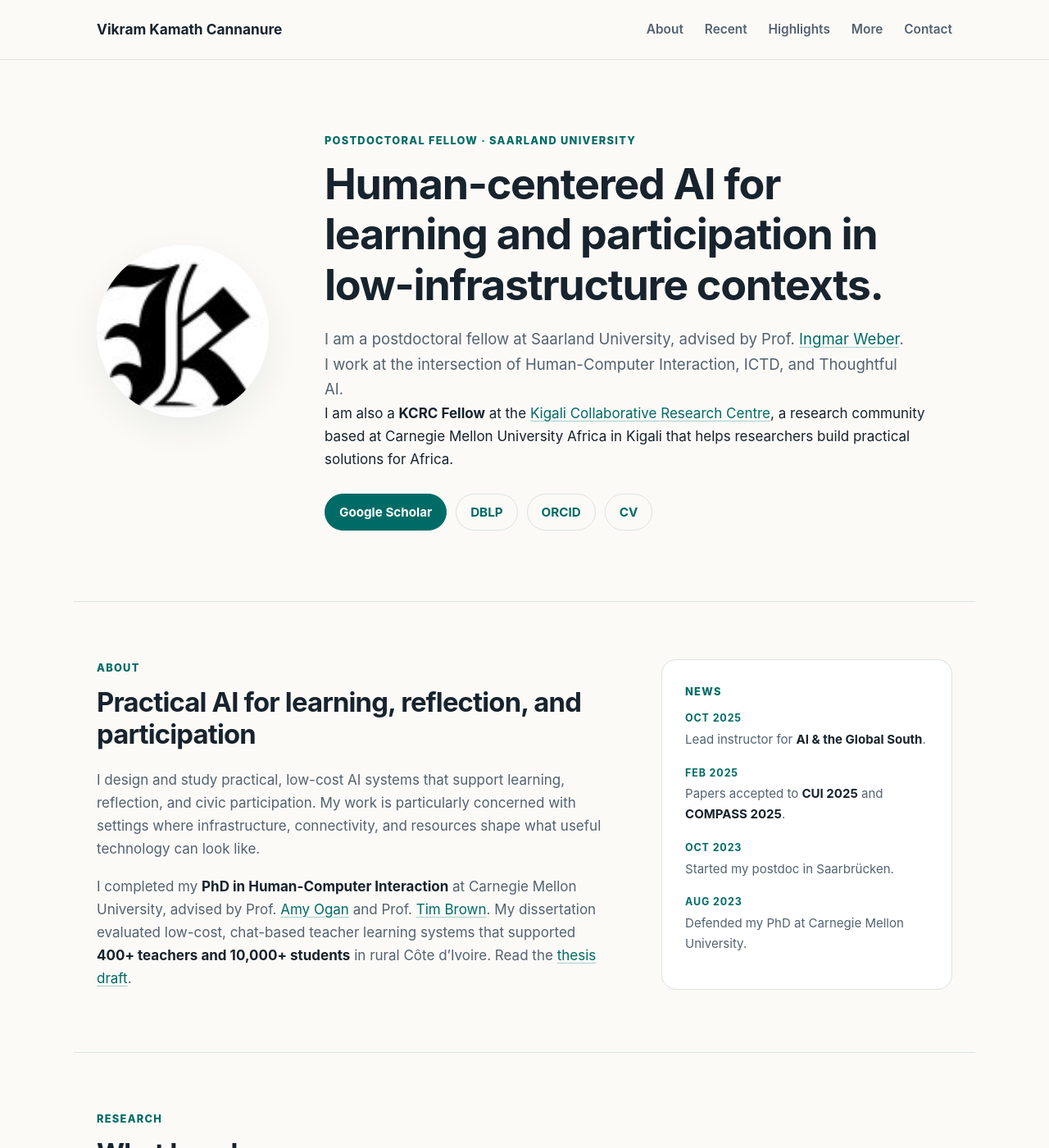
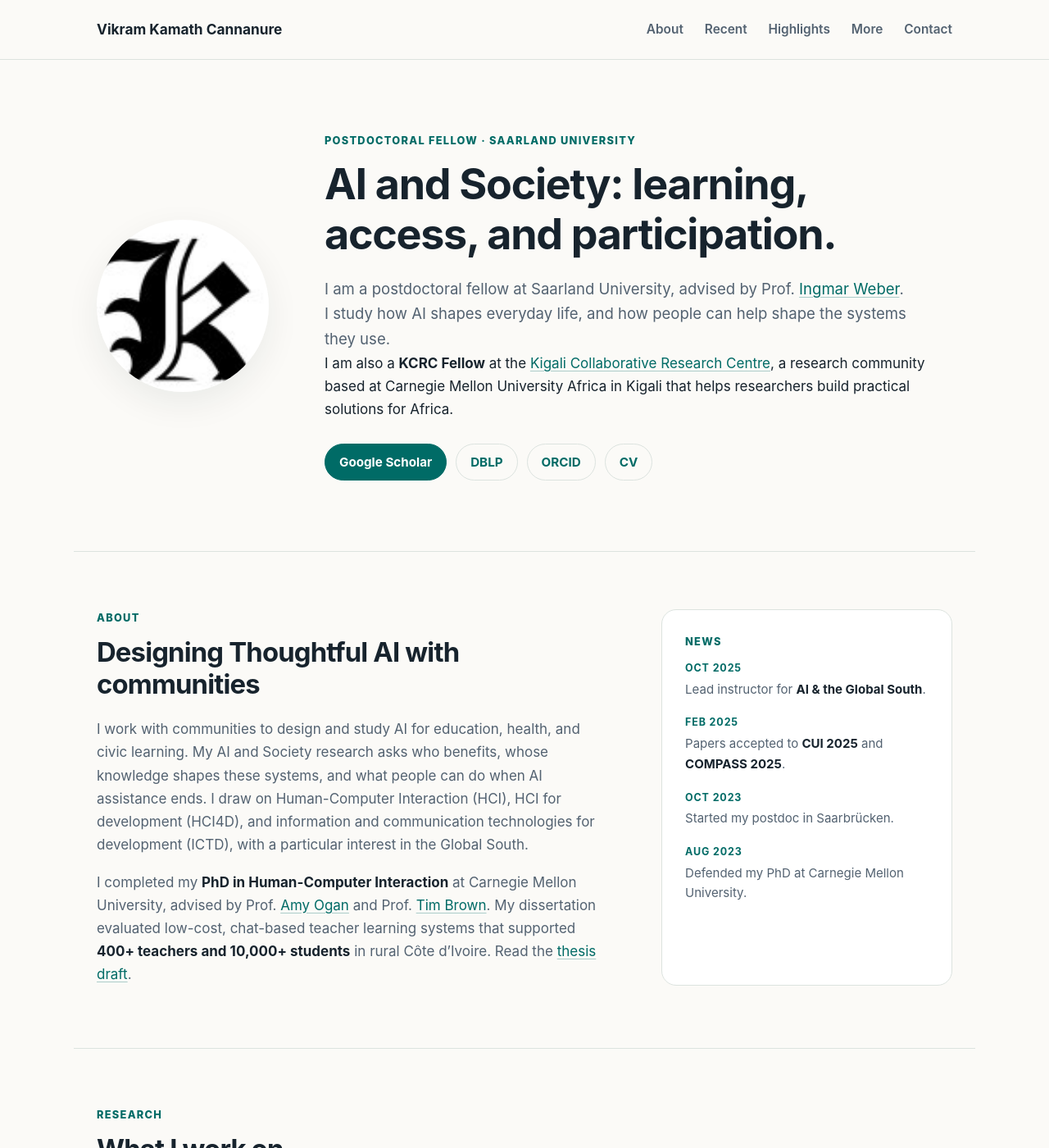
Before and after one commit to kmarkiv/kmarkiv.github.io, a Jekyll site: the page built from research.html, in a window 1280 px wide and 1400 px high. Shown: the whole window at 82% size. Built offline with Jekyll 4.4.1, drawn with Linux system fonts in a browser that asks for light colours; some of the changed text lies outside the part shown.

Commit message:
Lead website research framing with AI and Society

```diff
--- a/_config.yml
+++ b/_config.yml
@@ -9,12 +9,12 @@ avatar: ./assets/avatar.jpg
 favicon: ./assets/avatar.jpg
 cv: ./assets/Vikram_Kamath_CV.pdf
 favicon_dark: ./assets/avatar.jpg
-description: "I design Thoughtful AI: LLM-based chatbots for teacher learning, AI in education and communities in the Global South. HCI, HCI4D and ICTD researcher; postdoctoral fellow at Saarland University."
+description: "Vikram Kamath Cannanure studies AI and Society at Saarland University, designing Thoughtful AI with communities for education, health, and civic learning."
 canonical: https://kmarkiv.com
 url: https://kmarkiv.com
 author: Vikram Kamath Cannanure
 orcid: https://orcid.org/0000-0002-0944-7074
-keywords: "Vikram Kamath Cannanure, Vikram Cannanure, Vikram Kamath, HCI, human-computer interaction, HCI4D, HCI for development, ICTD, ICT4D, information and communication technologies for development, LLMs, large language models, generative AI, conversational AI, chatbots, teacher learning, teacher professional development, AI in education, Global South, Saarland University, Carnegie Mellon University, WhatsApp, mentorship, teacher aspirations"
+keywords: "Vikram Kamath Cannanure, Vikram Cannanure, Vikram Kamath, AI and Society, artificial intelligence and society, Thoughtful AI, social impact, HCI, human-computer interaction, HCI4D, HCI for development, ICTD, ICT4D, information and communication technologies for development, LLMs, large language models, generative AI, conversational AI, chatbots, teacher learning, teacher professional development, AI in education, Global South, Saarland University, Carnegie Mellon University, WhatsApp, mentorship, teacher aspirations"
 
 plugins:
   - jekyll-sitemap
--- a/papers/index.html
+++ b/papers/index.html
@@ -6,7 +6,7 @@
     <meta charset="utf-8">
     <meta name="viewport" content="width=device-width, initial-scale=1">
     <title>Publications | Vikram Kamath Cannanure</title>
-    <meta name="description" content="Publications by Vikram Kamath Cannanure on human-centered AI, HCI, ICTD, education, and technology in the Global South.">
+    <meta name="description" content="Publications by Vikram Kamath Cannanure on AI and Society, human-computer interaction, education, and the Global South, including HCI4D and ICTD research.">
     <meta name="robots" content="index,follow">
     <link rel="canonical" href="{{ site.canonical }}/papers/">
     <link rel="icon" href="{{ '/assets/avatar.jpg' | absolute_url }}" type="image/jpeg">
@@ -29,7 +29,7 @@
       <section class="paper">
         <p class="eyebrow">Publication record</p>
         <h1>Research papers</h1>
-        <p class="index-intro">Separate, stable pages for each paper make the work easier to discover, read, cite, and parse. Each page includes DOI, authors, venue, Scholar metadata, and BibTeX.</p>
+        <p class="index-intro">Explore my work in AI and Society, from conversational AI and teacher learning to community participation in the Global South. Each paper has its own page with an abstract, citation, and links to read more.</p>
         <div class="actions index-actions">
           <a class="primary" href="{{ '/assets/publications.bib' | relative_url }}" download>Download all BibTeX</a>
           <a href="{{ site.google_scholar }}" target="_blank" rel="noopener">Google Scholar <span aria-hidden="true">↗</span></a>
--- a/research.html
+++ b/research.html
@@ -7,12 +7,12 @@
     <meta name="viewport" content="width=device-width, initial-scale=1">
     <meta name="description" content="{{ site.description }}">
     <meta name="robots" content="index,follow">
-    <title>{{ site.title }} | HCI, HCI4D, ICTD and LLMs</title>
+    <title>AI and Society Research | {{ site.title }}</title>
     <link rel="canonical" href="{{ site.canonical }}/research.html">
     <meta name="author" content="{{ site.author }}">
     <link rel="icon" href="{{ '/assets/avatar.jpg' | absolute_url }}" type="image/jpeg">
     <meta property="og:type" content="profile">
-    <meta property="og:title" content="{{ site.title }} | HCI, ICTD, and Human-Centered AI">
+    <meta property="og:title" content="AI and Society Research | {{ site.title }}">
     <meta property="og:description" content="{{ site.description }}">
     <meta property="og:url" content="{{ site.canonical }}/research.html">
     <meta property="og:image" content="{{ '/assets/og-vikram.jpg' | absolute_url }}">
@@ -43,11 +43,11 @@
         <img class="portrait" src="{{ site.avatar | relative_url }}" alt="Monogram of Vikram Kamath Cannanure, a stylised letter K">
         <div class="hero-content">
           <p class="kicker">Postdoctoral Fellow · Saarland University</p>
-          <h1>Human-centered AI for learning and participation in low-infrastructure contexts.</h1>
+          <h1>AI and Society: learning, access, and participation.</h1>
           <p class="lede">
             I am a postdoctoral fellow at Saarland University, advised by Prof.
             <a href="https://ingmarweber.de/" target="_blank" rel="noopener">Ingmar Weber</a>.
-            I work at the intersection of Human-Computer Interaction, ICTD, and Thoughtful AI.
+            I study how AI shapes everyday life, and how people can help shape the systems they use.
           </p>
           <p>
             I am also a <strong>KCRC Fellow</strong> at the
@@ -67,12 +67,14 @@
       <section class="container introduction" id="about">
         <div class="about-copy">
           <p class="kicker">About</p>
-          <h2>Practical AI for learning, reflection, and participation</h2>
+          <h2>Designing Thoughtful AI with communities</h2>
           <p>
-            I design and study practical, low-cost AI systems that support learning,
-            reflection, and civic participation. My work is particularly concerned with
-            settings where infrastructure, connectivity, and resources shape what useful
-            technology can look like.
+            I work with communities to design and study AI for education, health, and
+            civic learning. My AI and Society research asks who benefits, whose knowledge
+            shapes these systems, and what people can do when AI assistance ends.
+            I draw on Human-Computer Interaction (HCI), HCI for development (HCI4D), and
+            information and communication technologies for development (ICTD), with a
+            particular interest in the Global South.
           </p>
           <p>
             I completed my <strong>PhD in Human-Computer Interaction</strong> at Carnegie
@@ -104,12 +106,12 @@
         </div>
         <div class="focus-grid">
           <article>
-            <h3>Human-Centered AI</h3>
+            <h3>Human–AI Interaction</h3>
             <p>Conversational agents, LLM-supported research methods, and systems designed around human judgment.</p>
           </article>
           <article>
-            <h3>ICTD</h3>
-            <p>Aspirations, asset-based design, and locally meaningful innovation in low-infrastructure contexts.</p>
+            <h3>AI in Community Life</h3>
+            <p>Participation, access, and the local knowledge that shapes AI use, drawing on HCI4D and ICTD.</p>
           </article>
           <article>
             <h3>Education &amp; Health</h3>
```
Also changed, not shown: README.md (+4 -4 lines), _layouts/default.html (+4 -4 lines), llms.txt (+8 -6 lines), thoughtful-ai/index.html (+18 -16 lines).
